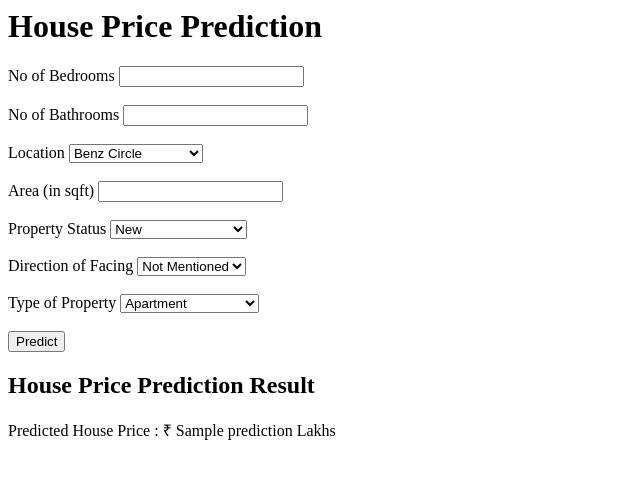
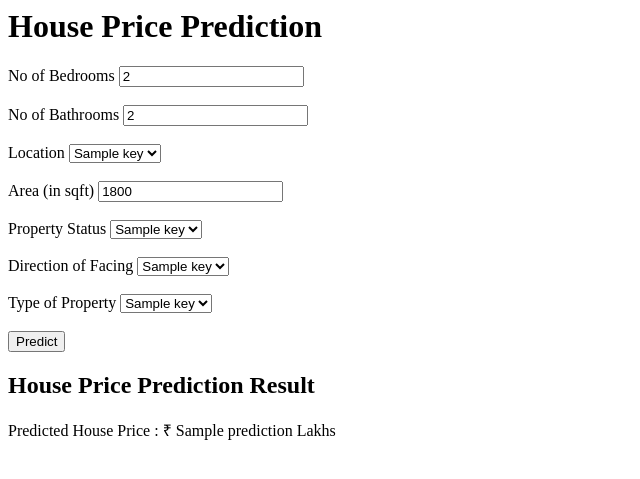
Before and after one commit to Yogesh0801/houseprice, a Flask app: template templates/index.html in a window 1280 px wide. Shown: the top 479 px of the page, without its empty margins (0-640 px from the left). Run offline with Flask 3, Linux system fonts and the light colour scheme; the template is opened without the code that fills it: most values are stand-ins (such as "Sample title", 1, 10 or a date in 2020); parts of the project's set-up code (start-up, migrations or seed data) failed here and were passed over.

Commit message:
added Flask Files

```diff
--- a/application.py
+++ b/application.py
@@ -21,11 +21,29 @@ Type  = {
 
 @application.route('/')
 def index():
-    return ("Hello Kits!")
+    return render_template('index.html',Status=Status,Location=Location,Facing=Facing,Type=Type)
+
+@application.route('/predict',methods=['POST'])
+def result():
+    bedrooms = int(request.form['bedrooms'])
+    bathrooms = int(request.form['bathrooms'])
+    status = int(request.form['status'])
+    size = int(request.form['area'])
+    location = int(request.form['location'])
+    facing = int(request.form['facing'])
+    Types = int(request.form['type'])
+
+    user_input = np.array([[bedrooms,bathrooms,status,size,location,facing,Types]])
+    result = model.predict(user_input)[0].round(2)
+    return render_template('index.html',prediction=result,Status=Status,Location=Location,Facing=Facing,Type=Type)
+
+
+
+
 
 @application.route('/home')
 def home():
-    return render_template('index.html',prediction='hello world')
+    return "Hello Codegnan!"
 
 if __name__=="__main__":
-    application.run()
+    application.run(use_reloader=True,debug=True)
--- a/templates/index.html
+++ b/templates/index.html
@@ -9,51 +9,40 @@
 
     <form method="post" action="/predict">
         <label>No of Bedrooms</label>
-        <input type="number" name="bedrooms"><br><br>
+        <input type="number" value='2' name="bedrooms"><br><br>
 
         <label>No of Bathrooms</label>
-        <input type="number" name="bathrooms"><br><br>
+        <input type="number" value='2' name="bathrooms"><br><br>
 
         <label>Location</label>
         <select name="location">
-            <option value="0">Benz Circle</option>
-            <option value="1">Enikepadu</option>
-            <option value="2">Gannavaram</option>
-            <option value="3">Gollapudi</option>
-            <option value="4">Gunadala</option>
-            <option value="5">Kankipadu</option>
-            <option value="6">Payakapuram</option>
-            <option value="7">Penamaluru</option>
-            <option value="8">Poranki</option>
-            <option value="9">Rajarajeswari Peta</option>
-            <option value="10">Vidhyadharpuram</option>
+            {% for key,value in Location.items() %}
+            <option value="{{value}}">{{key}}</option>
+            {% endfor %}
         </select><br><br>
 
         <label>Area (in sqft)</label>
-        <input type="number" name="area"><br><br>
+        <input type="number" value='1800' name="area"><br><br>
 
         <label>Property Status</label>
         <select name="status">
-            <option value="0">New</option>
-            <option value="1">Ready to move</option>
-            <option value="2">Resale</option>
-            <option value="3">Under Construction</option>
+            {% for key,value in Status.items() %}
+            <option value="{{value}}">{{key}}</option>
+            {% endfor %}
         </select><br><br>
 
         <label>Direction of Facing</label>
         <select name="facing">
-            <option value="0">Not Mentioned</option>
-            <option value="1">East</option>
-            <option value="2">NorthEast</option>
-            <option value="3">West</option>
+            {% for key,value in Facing.items() %}
+            <option value="{{value}}">{{key}}</option>
+            {% endfor %}
         </select><br><br>
 
         <label>Type of Property</label>
         <select name="type">
-            <option value="0">Apartment</option>
-            <option value="1">Independent Floor</option>
-            <option value="2">Independent House</option>
-            <option value="3">Residential Plot</option>
+            {% for key,value in Type.items() %}
+            <option value="{{value}}">{{key}}</option>
+            {% endfor %}
         </select><br><br>
 
         <input type="submit" value="Predict">
```
